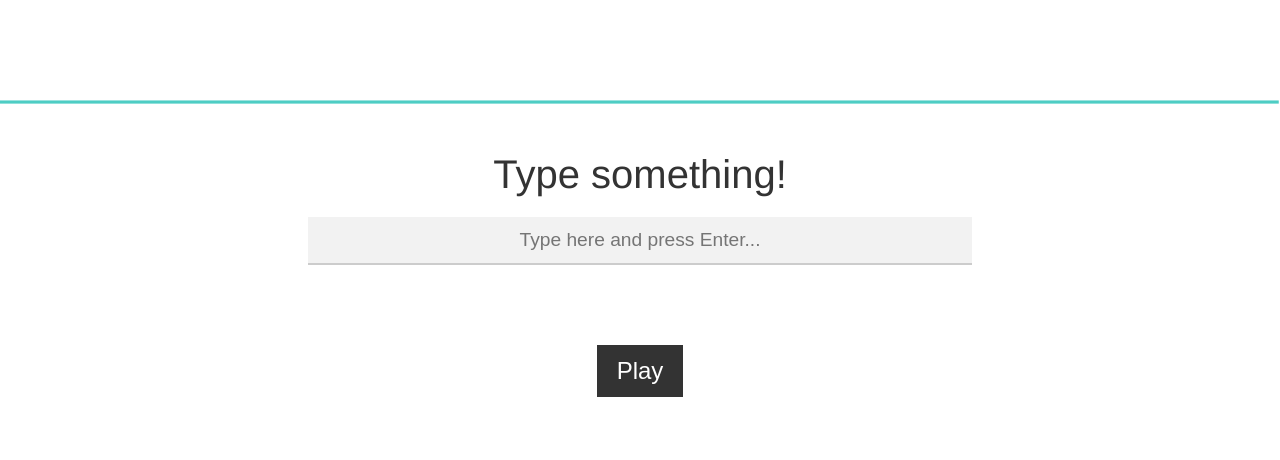
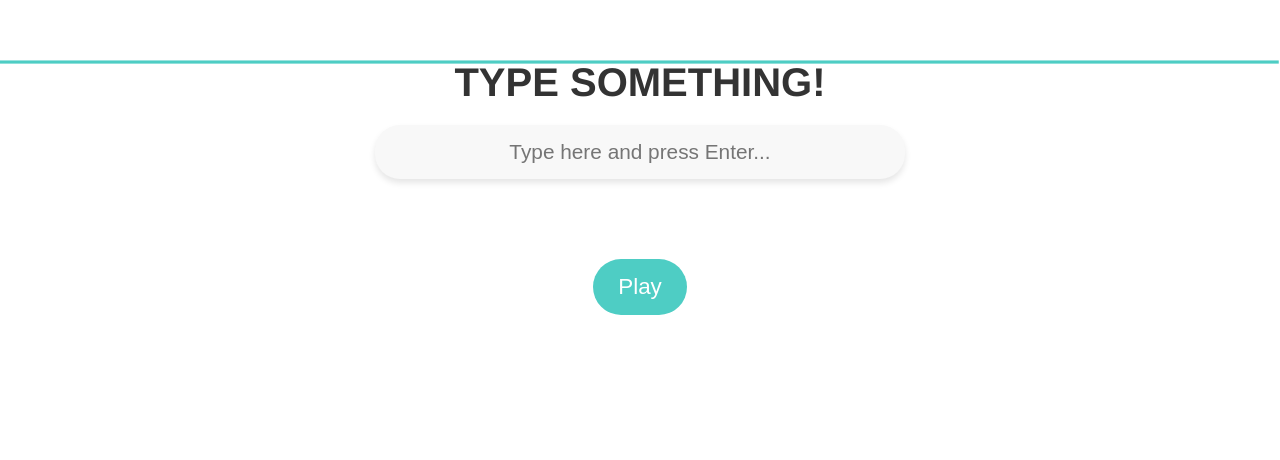
Before and after one commit to QhaKim24/performance24, a plain HTML site: page index.html in a window 1280 px wide. Shown: the part 198-658 px from the top of the page. Drawn offline with Linux system fonts and the light colour scheme.

Commit message:
Update style.css

```diff
--- a/style.css
+++ b/style.css
@@ -2,51 +2,39 @@
 body {
   margin: 0;
   padding: 0;
-  background-color: #ffffff;
-  color: #111;
+  background-color: #ffffff; /* 부드러운 흰색 배경 */
+  color: #333;
   font-family: 'Helvetica Neue', sans-serif;
-  min-height: 100vh; /* 최소 높이를 100vh로 설정 */
-  overflow: hidden; /* body의 오버플로우를 숨김 */
+  min-height: 100vh;
   display: flex;
-  flex-direction: column;
-  align-items: center;
-  justify-content: center;
+  align-items: center; /* 수직 중앙 정렬 */
+  justify-content: center; /* 수평 중앙 정렬 */
   position: relative;
 }
 
-/* 메인 UI를 중앙보다 살짝 아래에 위치 */
+/* 메인 UI를 중앙에 배치 */
 .container {
   z-index: 1;
   text-align: center;
   width: 80%;
   max-width: 800px;
-  position: absolute;
-  top: 40%; /* UI를 화면 중간보다 살짝 아래로 */
-  left: 50%;
-  transform: translateX(-50%);
-  padding-top: 30px; /* UI 위쪽 패딩 */
-  padding-bottom: 30px; /* UI 아래쪽 패딩 */
-  box-sizing: border-box; /* padding이 내용에 영향을 미치지 않게 */
-  height: auto; /* 자동 높이 설정 */
+  padding-top: 30px;
+  padding-bottom: 30px;
+  box-sizing: border-box;
+  height: auto;
 }
 
 /* 웨이브 배경 캔버스 - 상단 중앙에 위치 */
 #waveCanvas {
   position: absolute;
-  top: 25%; /* 웨이브를 상단에 배치 */
+  top: 20%; /* 웨이브를 화면 상단에 배치 */
   left: 50%;
   transform: translateX(-50%);
   width: 100vw;
-  height: 200px; /* 웨이브 높이를 적당히 설정 */
+  height: 200px;
   z-index: 0;
   pointer-events: none;
-}
-
-/* 캔버스 기본 설정 */
-canvas#waveCanvas {
-  display: block;
   background: transparent;
-  border: none;
 }
 
 /* 텍스트 메시지 */
@@ -54,26 +42,36 @@ canvas#waveCanvas {
   font-size: 2.5rem;
   margin-bottom: 20px;
   color: #333;
+  font-weight: bold;
+  text-transform: uppercase;
 }
 
 /* 입력창 */
 .input-line input {
-  width: 80%;
-  padding: 12px;
-  font-size: 1.2rem;
-  background-color: #f2f2f2;
+  width: 100%;
+  max-width: 500px; /* 최대 크기 설정 */
+  padding: 15px;
+  font-size: 1.3rem;
+  background-color: #f8f8f8;
   color: #333;
   border: none;
-  border-bottom: 2px solid #ccc;
+  border-radius: 25px;
+  box-shadow: 0 4px 6px rgba(0, 0, 0, 0.1);
   outline: none;
-  text-align: center;
+  text-align: center; /* 텍스트 중앙 정렬 */
+  transition: all 0.3s ease-in-out;
+}
+
+.input-line input:focus {
+  border: 2px solid #4ECDC4;
+  box-shadow: 0 4px 6px rgba(0, 0, 0, 0.2);
 }
 
 /* 입력된 단어 표시 */
 .typed-words {
   margin-top: 20px;
-  font-size: 1rem;
-  color: #777;
+  font-size: 1.1rem;
+  color: #555;
   min-height: 30px;
 }
 
@@ -84,22 +82,32 @@ canvas#waveCanvas {
 
 /* 버튼 디자인 */
 #playButton {
-  padding: 12px 20px;
-  font-size: 1.5rem;
-  background-color: #333;
+  padding: 15px 25px;
+  font-size: 1.4rem;
+  background-color: #4ECDC4;
   color: white;
   border: none;
+  border-radius: 30px;
   cursor: pointer;
   outline: none;
+  transition: background-color 0.3s ease, transform 0.2s ease;
 }
 
 #playButton:hover {
-  background-color: #555;
+  background-color: #56D8C5;
+  transform: scale(1.05);
+}
+
+#playButton:active {
+  transform: scale(0.95);
 }
 
 /* 완성된 문장 */
 .final-sentence {
   margin-top: 30px;
-  font-size: 1.5rem;
-  color: #000;
+  font-size: 1.6rem;
+  color: #333;
+  font-weight: bold;
+  text-align: center;
+  line-height: 1.5;
 }
```
